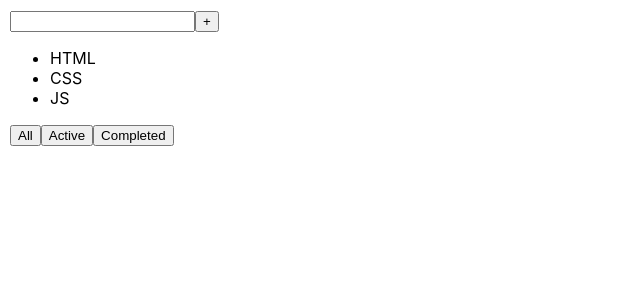
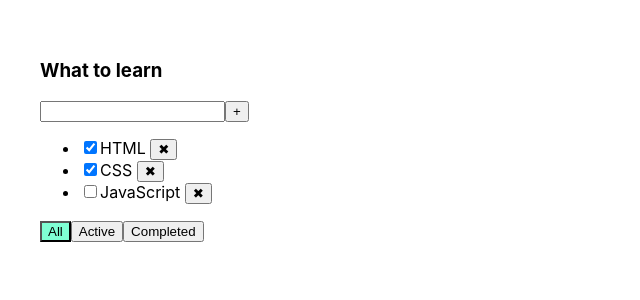
Before and after one commit to Rustam-Ulaevich/Todo_together, a React (Create React App) app: page / in a window 1280 px wide. Shown: the top 300 px of the page, without its empty margins (0-640 px from the left). Built offline with nearby package versions, Linux system fonts and the light colour scheme.

Commit message:
Completed the lessons of stage 1

```diff
--- a/package.json
+++ b/package.json
@@ -10,10 +10,12 @@
     "@types/node": "^16.7.13",
     "@types/react": "^17.0.20",
     "@types/react-dom": "^17.0.9",
+    "@types/uuid": "^9.0.1",
     "react": "^17.0.2",
     "react-dom": "^17.0.2",
     "react-scripts": "5.0.0",
     "typescript": "^4.4.2",
+    "uuid": "^9.0.0",
     "web-vitals": "^2.1.0"
   },
   "scripts": {
--- a/src/App.css
+++ b/src/App.css
@@ -1,23 +1,23 @@
-/*.App {*/
-/*  padding: 30px;*/
-/*  display: flex;*/
-/*}*/
-/*.App > div {*/
-/*  margin-right: 50px;*/
-/*}*/
+.App {
+  padding: 30px;
+  display: flex;
+}
+.App > div {
+  margin-right: 50px;
+}
 
-/*.error {*/
-/*  border: red 1px solid;*/
-/*}*/
+.error {
+  border: red 1px solid;
+}
 
-/*.error-message {*/
-/*  color: red*/
-/*}*/
+.error-message {
+  color: red
+}
 
-/*.active-filter {*/
-/*  background-color: aquamarine;*/
-/*}*/
+.active-filter {
+  background-color: aquamarine;
+}
 
-/*.is-done {*/
-/*  opacity: 0.5;*/
-/*}*/
+.is-done {
+  opacity: 0.5;
+}
--- a/src/App.tsx
+++ b/src/App.tsx
@@ -1,30 +1,60 @@
 import './App.css'
+import {Todolist} from "./Todolist";
+import {useState} from "react";
+import {v1} from "uuid";
 
-
-const Todolist = () => {
-    return <>
-        <title>Todolist</title>
-        <div>
-            <input type="text"/><button>+</button>
-        </div>
-        <div>
-            <ul>
-                <li>HTML</li>
-                <li>CSS</li>
-                <li>JS</li>
-            </ul>
-        </div>
-        <div>
-            <button>All</button>
-            <button>Active</button>
-            <button>Completed</button>
-        </div>
-    </>;
-}
+export type FilterValueType = 'All' | 'Active' | 'Completed'
 
 const App = () => {
+
+    let [tasks, setTasks] = useState([
+        {id: v1(), title: 'HTML', isDone: true},
+        {id: v1(), title: 'CSS', isDone: true},
+        {id: v1(), title: 'JavaScript', isDone: false},
+        ]
+    )
+    let [filter, setFilter] = useState<FilterValueType>("All")
+
+    const removeTask = (idTask: string) => {
+        let resultsTasks = tasks.filter(
+            t => t.id != idTask
+        )
+        setTasks(resultsTasks)
+    }
+    const changeFilter = (value: FilterValueType) => {
+        setFilter(value)
+    }
+    const addTask = (newTaskTitle: string) => {
+        let newTask = {id: v1(), title: newTaskTitle, isDone: false}
+        setTasks([newTask, ...tasks])
+    }
+    const onChangeTaskStatus = (idTask: string, value: boolean) => {
+        let resultTask = tasks.find( t => t.id === idTask)
+        if(resultTask){
+            resultTask.isDone = value
+            setTasks([...tasks])
+        }
+
+    }
+
+    let tasksForTodolist = tasks
+
+    if( filter === "Active"){
+        tasksForTodolist = tasks.filter(t => !t.isDone)
+    }
+    if( filter === "Completed"){
+        tasksForTodolist = tasks.filter(t => t.isDone)
+    }
+
     return <div className='App'>
-        <Todolist />
+        <Todolist title = {'What to learn'}
+                  tasks = {tasksForTodolist}
+                  removeTasks = {removeTask}
+                  changeFilter = {changeFilter}
+                  addTask = {addTask}
+                  onChangeTaskStatus = {onChangeTaskStatus}
+                  filter={filter}
+        />
     </div>
 }
 
--- /dev/null
+++ b/src/Todolist.tsx
@@ -0,0 +1,92 @@
+import {FilterValueType} from "./App";
+import {ChangeEvent, KeyboardEvent, useState} from "react";
+
+type TaskType = {
+    id: string
+    title: string
+    isDone: boolean
+}
+
+type PropsType = {
+    title: string
+    tasks: Array<TaskType>
+    removeTasks: (id: string)=>void
+    changeFilter: (value: FilterValueType) => void
+    addTask: (newTaskTitle: string) => void
+    onChangeTaskStatus: (id: string, checked: boolean) => void
+    filter: FilterValueType
+}
+
+export const Todolist = (props: PropsType) => {
+
+    let [newTaskTitle, setNewTaskTitle] = useState('')
+    let [error, setError] = useState<string | null>(null)
+
+
+    const onClickAddTask = () => {
+        if(newTaskTitle.trim() !== ''){
+            props.addTask(newTaskTitle.trim());
+            setNewTaskTitle('')
+        }else{setError('Title is required')}
+
+    }
+    const onChangeHandler = (e: ChangeEvent<HTMLInputElement>) => {
+        setNewTaskTitle(e.currentTarget.value);
+        //setError(null)
+    }
+    const onKeyPressHandler = (e: KeyboardEvent<HTMLInputElement>) => {
+        setError(null)
+        if(e.key === 'Enter'){onClickAddTask()}
+    }
+    const onAllClickHandler = () => {
+        props.changeFilter("All");
+
+    }
+    const onActiveClickHandler = () => {props.changeFilter("Active")}
+    const onCompletedClickHandler = () => {props.changeFilter("Completed")}
+
+    return <div>
+        <h3>{props.title}</h3>
+        <div>
+            <input className={ error ? 'error' : ''}
+                   value={newTaskTitle}
+                   onChange={onChangeHandler}
+                   onKeyPress={(e)=>onKeyPressHandler(e)}
+            />
+            <button onClick={onClickAddTask}>+</button>
+            <div className={'error-message'}>{error}</div>
+        </div>
+        <div>
+            <ul>
+                {props.tasks.map( (t) => {
+
+                    const onClickButton = () => {
+                        props.removeTasks(t.id)
+                    }
+                    const onClickInput = (e: ChangeEvent<HTMLInputElement>) => {
+                        props.onChangeTaskStatus(t.id, e.currentTarget.checked)
+                    }
+
+                    return (
+                        <li key={t.id}>
+                            <input type={"checkbox"}
+                                   onChange={onClickInput}
+                                   checked={t.isDone}
+                            />
+                            <span>{t.title} </span>
+                            <button onClick={onClickButton}> ✖</button>
+                        </li>
+                    )})
+                }
+            </ul>
+        </div>
+        <div>
+            <button className={props.filter === 'All' ? 'active-filter' : ''}
+                    onClick={onAllClickHandler}>All</button>
+            <button className={props.filter === 'Active' ? 'active-filter' : ''}
+                    onClick={onActiveClickHandler}>Active</button>
+            <button className={props.filter === 'Completed' ? 'active-filter' : ''}
+                    onClick={onCompletedClickHandler}>Completed</button>
+        </div>
+    </div>;
+}
```
Also changed, not shown: 1 other file (tests, documents, lock files or other folders).
